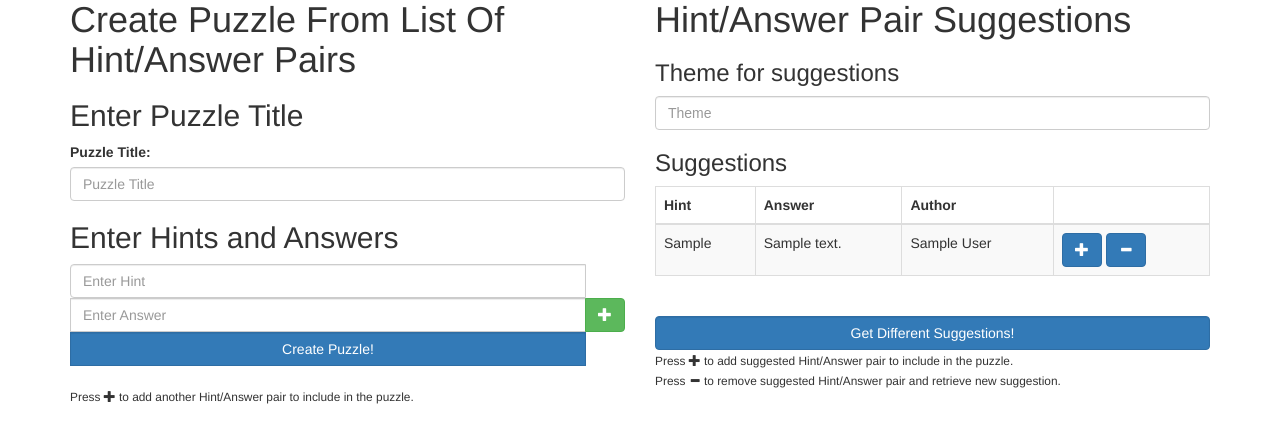
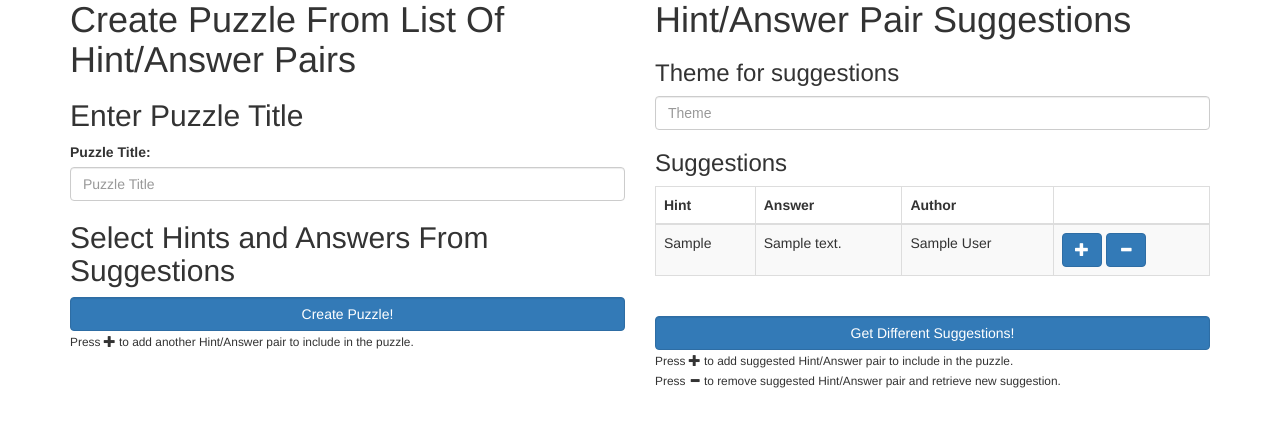
Before and after one commit to A-star-vengers/xword, a Flask app: page /create_puzzle in a window 1280 px wide. Shown: the part 170-613 px from the top of the page. Run offline with Flask 2, Linux system fonts and the light colour scheme; the visitor is signed in with stand-in values (Sample User, id 1); tables that the repository leaves empty hold one stand-in row (values such as "Sample post"); some libraries are stand-ins or nearby versions.

Commit message:
More frontend work on create_puzzle view to support batch submit_pair submissions.

```diff
--- a/app/static/js/create_puzzle.js
+++ b/app/static/js/create_puzzle.js
@@ -96,45 +96,66 @@ $(function()
             .remove();
     }).on('click', '.btn-remove.btn-danger', function(e)
     {
-        var test = $(this).parents('.entry:first')[0];
-        if ( test.suggestion )
+        $(this).parents('.entry_wrap').remove();
+
+        var entries = $('.entry_wrap');
+
+        entries.each(function( index )
         {
-            //console.log(test.hint);
-            //console.log(test.answer);
-            //console.log(test.author);
-            // Clone the item back into the suggestion table
-            var suggestForm = $('tbody');
+            console.log("Each index: " + index);
+            console.log("H3 value: " + $(this).find('h3').val());
+            $(this).find('h3').text('Pair ' + index);
+            $(this).find('input[name^=hint]').attr("name", "hint_" + index);
+            $(this).find('input[name^=answer]').attr("name", "answer_" + index);
+        });
 
-            if (suggestForm[0].children.length < 6)
-            {
-                suggestForm.append(
-                    '<tr>' +
-                        '<td>' + test.hint + '</td>' +
-                        '<td>' + test.answer + '</td>' +
-                        '<td>' + test.author + '</td>' +
-                        '<td class="td-actions">' +
-                            '<a href="javascript:;" class="btn btn-small btn-primary btn-add">' +
-                                '<span class="glyphicon glyphicon-plus"></span>' +
-                            '</a>' +
-                            '<a href="javascript:;" class="btn btn-small btn-primary btn-remove">' +
-                                '<span class="glyphicon glyphicon-minus"></span>' +
-                            '</a>' +
+        /*
+        for (var i = 0; i < entries.length; i++)
+        {
+            entries.get(i).find('h2').val('Pair ' + i);
+            entries.get(i).find('input[name^=hint]').attr("name", "hint_" + i);
+            entries.get(i).find('input[name^=answer]').attr("name", "answer_" + i);
+        }*/
 
-                        '</td>' +
-                    '</tr>'
-                );
-            }
-        }
+        /*
+        for (var i = 0; i < pairForm.children().length - 3; i++)
+        {
+            pairForm.children().get(i+3).find('h2').val('Pair ' + i);
+            pairForm.children().get(i+3).find('input[name^=hint]').attr("name", "hint_" + i);
+            pairForm.children().get(i+3).find('input[name^=answer]').attr("name", "answer_" + i);
+        }*/
+    })
+    .on('click', '.btn-small.btn-add', function(e)
+    {
+        var pairForm = $('#pair_form');
 
-        $(this).parents('.entry:first').remove();
+        var formLength = pairForm.children().length;
 
-        e.preventDefault();
-        return false;
-    }).on('click', '.btn-small.btn-add', function(e)
+        console.log(formLength);
+
+        var hint = $(this).parents('tr').children()[0].innerText;
+
+        var answer = $(this).parents('tr').children()[1].innerText;
+
+        pairForm.append(
+        '<div class="entry_wrap">' +
+            '<h3>Pair ' + (formLength - 3) + '</h3>' +
+            '<div class="entry input-group col-s-3">' +
+                '<input class="form-control" readonly name="hint_' + (formLength - 3) + '" type="text" value="' + hint + '"/>' +
+                '<input class="form-control" readonly name="answer_' + (formLength - 3) + '" type="text" value="' + answer + '"/>' +
+                '<span class="input-group-btn">' +
+                    '<button class="btn btn-danger btn-remove btn-primary" type="button">' +
+                        '<span class="glyphicon glyphicon-minus"></span>' +
+                    '</button>' +
+                '</span>' +
+            '</div>' +
+        '</div>'
+        );
+    })
+    /*.on('click', '.btn-small.btn-add', function(e)
     {
         e.preventDefault();
 
-        /* Update hint/answer pair addition part of the page */
         var hint = $(this).parents('tr').children()[0].innerText;
 
         var answer = $(this).parents('tr').children()[1].innerText;
@@ -178,13 +199,11 @@ $(function()
         controlForm2.find('.entry:not(:last) .btn-primary')
             .remove();
 
-        /* Update the suggestion part of the page */
-
         // Remove the current element from the suggestion table
         $(this).parents('tr').remove();
 
         // Update the suggestion table with new suggestions
-    }).on('click', '.btn-small.btn-remove', function(e)
+    })*/.on('click', '.btn-small.btn-remove', function(e)
     {
         e.preventDefault();
 
--- a/app/templates/create_puzzle.html
+++ b/app/templates/create_puzzle.html
@@ -6,31 +6,32 @@
             <h1>Create Puzzle From List Of Hint/Answer Pairs</h1>
             <div class="control-group" id="fields">
                 <!--<label class="control-label" for="field1">Nice Multiple Form Fields</label>-->
-
                 <div class="controls">
-
-                    <form role="form" autocomplete="off" action="/create_puzzle" method="post">
+                    <form role="form" autocomplete="off" id="pair_form" action="/create_puzzle" method="post">
                         <h2>Enter Puzzle Title</h2>
                         <div class="form-group">
                           <label for="name">Puzzle Title:</label>
                           <input type="text" class="form-control" id="title" name="title" placeholder="Puzzle Title">
                         </div>
 
-                        <h2>Enter Hints and Answers</h2>
+                        <h2>Select Hints and Answers From Suggestions</h2>
+                        <!--
+                        <br>
                         <div class="entry input-group col-s-3">
                             <input class="form-control" name="hint_1" type="text" placeholder="Enter Hint" />
                             <input class="form-control" name="answer_1" type="text" placeholder="Enter Answer" />
                             <input type="hidden" name="csrf_token" value="{{ csrf_token() }}" />
                             <input type="submit" name="submit_hints" id="submit_hints" action=tabindex="4" class="form-control btn btn-primary" value="Create Puzzle!">
 
-
                             <span class="input-group-btn">
                                 <button class="btn btn-success btn-add" type="button">
                                     <span class="glyphicon glyphicon-plus"></span>
                                 </button>
                             </span>
-                        </div>
+                        </div>-->
                     </form>
+                    <input type="hidden" name="csrf_token" value="{{ csrf_token() }}" />
+                    <input type="submit" name="submit_hints" id="submit_hints" action=tabindex="4" class="form-control btn btn-primary" value="Create Puzzle!">
                     <br>
                     <small>Press <span class="glyphicon glyphicon-plus gs"></span> to add another Hint/Answer pair to include in the puzzle.</small>
                 </div>
@@ -76,47 +77,6 @@
                                     </td>
                                 </tr>
                             {% endfor %}
-                        <!--
-                            <tr>
-                                <td>An economic system in which the central government controls, owns factories, farms and offices</td>
-                                <td>communism</td>
-                                <td>Bobby Tables</td>
-                                <td class="td-actions">
-                                    <a href="javascript:;" class="btn btn-small btn-primary btn-add">
-                                        <span class="glyphicon glyphicon-plus"></span>
-                                    </a>
-                                    <a href="javascript:;" class="btn btn-small btn-primary btn-remove">
-                                        <span class="glyphicon glyphicon-minus"></span>
-                                    </a>
-                                </td>
-                            </tr>
-                            <tr>
-                                <td>Owners and workers who make products</td>
-                                <td>producers</td>
-                                <td>Bobby Tables</td>
-                                <td class="td-actions">
-                                    <a href="javascript:;" class="btn btn-small btn-primary btn-add">
-                                        <span class="glyphicon glyphicon-plus"></span>
-                                    </a>
-                                    <a href="javascript:;" class="btn btn-small btn-primary btn-remove">
-                                        <span class="glyphicon glyphicon-minus"></span>
-                                    </a>
-                                </td>
-                            </tr>
-                            <tr>
-                                <td>The science that studies population distribution and change</td>
-                                <td>demography</td>
-                                <td>Bobby Tables</td>
-                                <td class="td-actions">
-                                    <a href="javascript:;" class="btn btn-small btn-primary btn-add">
-                                        <span class="glyphicon glyphicon-plus"></span>
-                                    </a>
-                                    <a href="javascript:;" class="btn btn-small btn-primary btn-remove">
-                                        <span class="glyphicon glyphicon-minus"></span>
-                                    </a>
-                                </td>
-                            </tr>
-                        -->
                         </tbody>
                     </table>
                     <br>
```
Lines whose indentation alone changed are shown as unchanged.
